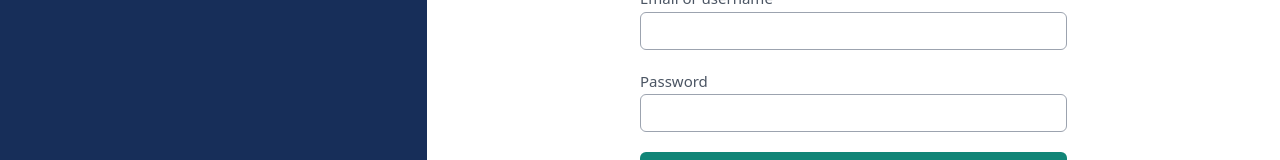
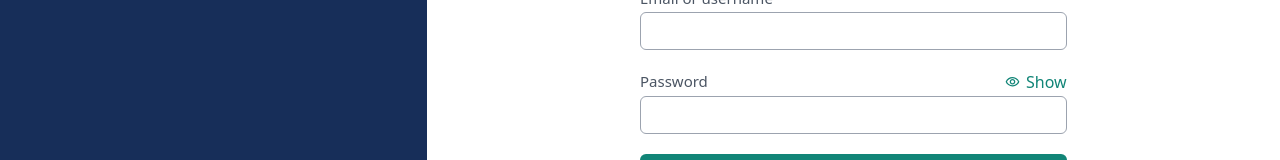
Before and after one commit to Northstar0705/start_frontend, a React (Create React App) app: page /login in a window 1280 px wide. Shown: the part 187-347 px from the top of the page. Built offline with nearby package versions, Linux system fonts and the light colour scheme.

Commit message:
ayush commits recent changes.

```diff
--- a/src/pages/Landing.jsx
+++ b/src/pages/Landing.jsx
@@ -6,7 +6,7 @@ import boat from '../assets/boat.svg'
 import edit from '../assets/edit.svg'
 import rocket from '../assets/rocket.svg'
 import Footer from '../components/Footer'
-import Testimonials from '../components/Testimonials'
+// import Testimonials from '../components/Testimonials'
 import AddIcon from '@mui/icons-material/Add';
 
 
@@ -88,7 +88,7 @@ const Landing = () => {
         <div className='bg-[#172E59] w-full flex flex-col items-center p-10 gap-10'>
           <div className='w-1/2 flex flex-col gap-5 items-center'>
             <span className='text-white text-3xl text-center font-bold'>At your fingertips: a dedicated career coach.</span>
-            <span className='text-white text-md font-semibold'>Want to ace your next job interview ? Successfully build a startup? Itching to learn high-demand skills? Our coaches are here to help you navigate your career journey, from finding your next job to planning your career path.</span>
+            <span className='text-white text-md font-semibold text-center'>Want to ace your next job interview ? Successfully build a startup? Itching to learn high-demand skills? Our coaches are here to help you navigate your career journey, from finding your next job to planning your career path.</span>
           </div>
           <div className='flex gap-3 justify-center '>
             <div className='flex flex-col w-[400px] flex-wrap gap-5 items-center'>
@@ -108,11 +108,7 @@ const Landing = () => {
             </div>
           </div>
         </div>
-
-
-            <Testimonials />
-        <Footer/>
-
+        {/* <Testimonials /> */}
         <div className='flex flex-col gap-5 px-20'>
           <h1 className='text-4xl text-[#172E59] font-bold flex justify-center'>Frequently Asked Questions</h1>
           {data.map((value, i) => (
--- a/src/pages/Login.jsx
+++ b/src/pages/Login.jsx
@@ -3,10 +3,13 @@ import logo from "../assets/logo.svg";
 import { useNavigate } from "react-router-dom";
 import axios from "axios";
 import { Alert, AlertTitle } from "@mui/material";
+import VisibilityOutlinedIcon from "@mui/icons-material/VisibilityOutlined";
+import VisibilityOffOutlinedIcon from "@mui/icons-material/VisibilityOffOutlined";
 const Login = () => {
   const navigate = useNavigate();
   const [isMentee, setIsMentee] = useState(true);
   const [initial, setInitial] = useState(true);
+  const [showPassword, setShowPassword] = useState(false);
 
   const [formData, setFormData] = useState({
     email: "",
@@ -44,7 +47,7 @@ const Login = () => {
         setMessage(err.response.data.message);
       }
     }
-    else{
+    else {
       setWarning("warning")
       setMessage("Please fill all the inputs")
     }
@@ -80,20 +83,18 @@ const Login = () => {
           <div className="flex w-full">
             <div
               onClick={() => setIsMentee(true)}
-              className={`py-2.5 cursor-pointer hover:text-black text-center w-1/2 ${
-                !isMentee
+              className={`py-2.5 cursor-pointer hover:text-black text-center w-1/2 ${!isMentee
                   ? "border-b text-gray-500"
                   : "border-b-2 border-[#118577] text-black"
-              }`}
+                }`}
             >
               I'm a mentee
             </div>
             <div
-              className={`w-1/2 text-center cursor-pointer hover:text-black py-2.5 ${
-                isMentee
+              className={`w-1/2 text-center cursor-pointer hover:text-black py-2.5 ${isMentee
                   ? "border-b text-gray-500"
                   : "border-b-2 border-[#118577] text-black"
-              } `}
+                } `}
               onClick={() => setIsMentee(false)}
             >
               I'm a mentor
@@ -113,11 +114,21 @@ const Login = () => {
             />
           </div>
           <div className="flex flex-col">
-            <div className="text-gray-600 font-medium text-[15px]">
-              Password
+            <div className="flex justify-between items-center">
+              <span className="text-gray-600 font-medium text-[15px]"> Password</span>
+              <div
+                className="flex items-center justify-center justify-self-center text-[#118577] gap-1.5 cursor-pointer"
+                onClick={() => setShowPassword(!showPassword)}>
+                {showPassword ? (
+                  <VisibilityOffOutlinedIcon sx={{ width: "15px" }} />
+                ) : (
+                  <VisibilityOutlinedIcon sx={{ width: "15px" }} />
+                )}
+                <div>{!showPassword ? "Show" : "Hide"}</div>
+              </div>
             </div>
             <input
-              type="text"
+              type={showPassword ? "text" : "password"}
               onChange={(e) => {
                 setFormData({ ...formData, password: e.target.value });
               }}
@@ -162,7 +173,7 @@ const Login = () => {
                 Sign up as a mentee
               </span>{" "}
               or{" "}
-              <span onClick={()=>navigate('/mentor')} className="cursor-pointer underline text-[#118577] font-medium">
+              <span onClick={() => navigate('/mentor')} className="cursor-pointer underline text-[#118577] font-medium">
                 apply to be a mentor
               </span>
             </div>
```
